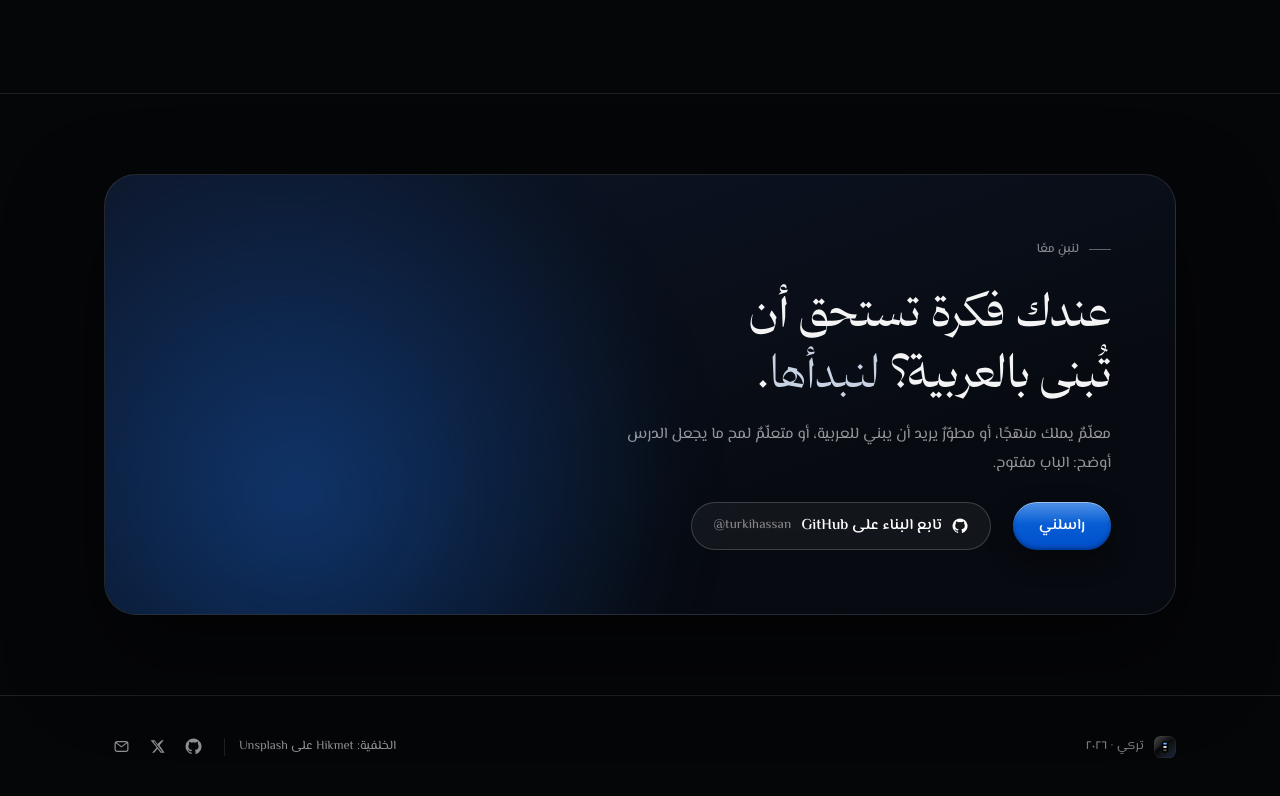
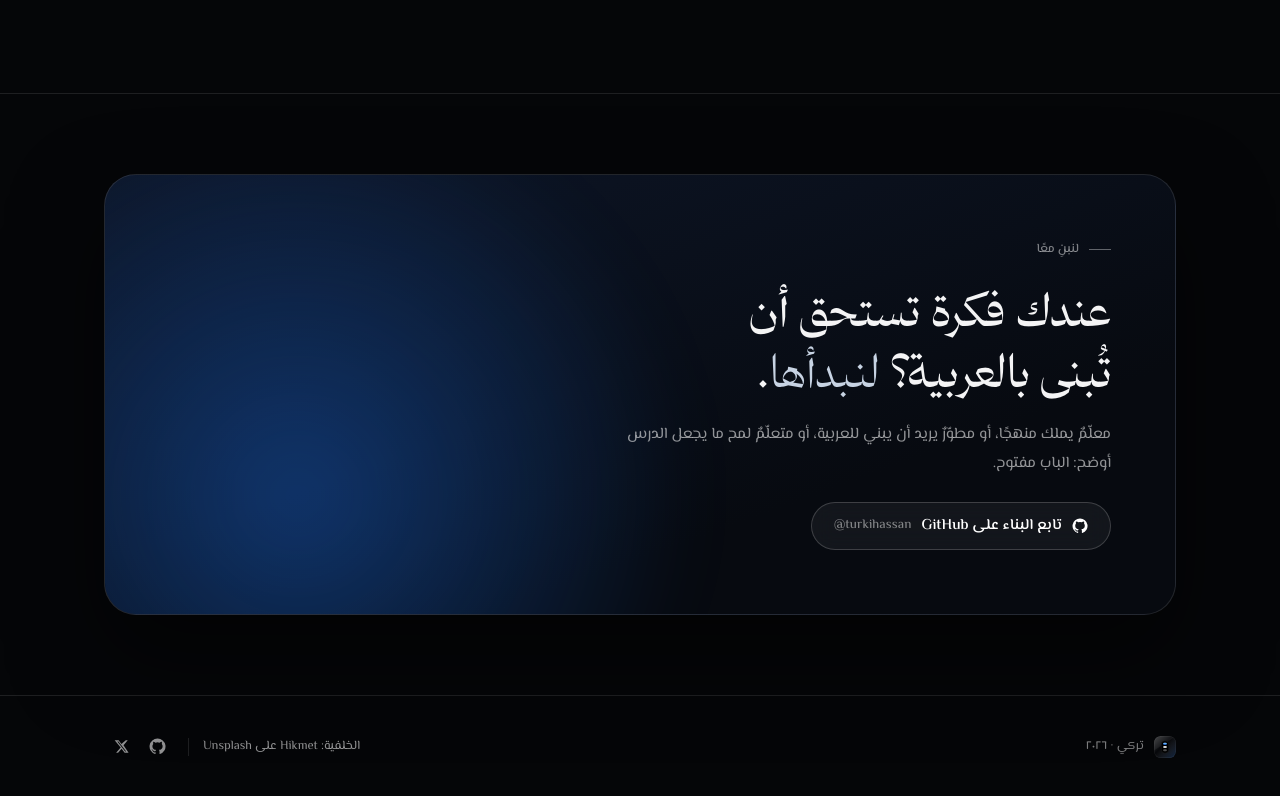
Before and after one commit to TurkiHassan/turki-portfolio, a plain HTML site: page index.html in a window 1280 px wide. Shown: the part 5528-6324 px from the top of the page. Drawn offline with Linux system fonts and the light colour scheme.

Commit message:
Remove email contact from the page
Co-Authored-By: Claude Opus 5.5 <noreply@anthropic.com>
Claude-Session: https://claude.ai/code/session_015oEaGmK8r4gagkuCD8Dbu1

```diff
--- a/app.js
+++ b/app.js
@@ -2,7 +2,7 @@
    Turki — portfolio behaviour
    - Arabic is the authored default; the English dictionary lives here.
    - Scroll drives the work panel: active project, dock icon, live screen.
-   - Reveal system, split headings, language switch, Riyadh clock, mail links, hero rotator.
+   - Reveal system, split headings, language switch, Riyadh clock, hero rotator.
    ========================================================================== */
 
 (() => {
@@ -10,8 +10,6 @@
 
   const $ = (sel, root = document) => root.querySelector(sel);
   const $$ = (sel, root = document) => Array.from(root.querySelectorAll(sel));
-
-  const EMAIL = "hello@example.com";
 
   const PROJECTS = [
     { url: "https://www.iqudrah.com/", domain: "iqudrah.com" },
@@ -125,13 +123,10 @@
     "build.title": "Got an idea that deserves to be built in Arabic? <em>Let's start it</em>.",
     "build.body":
       "A teacher with a method, a developer who wants to build for Arabic, or a learner who noticed what would make a lesson clearer: the door is open.",
-    "build.cta1": "Write to me",
     "build.cta2": "Follow the build on GitHub",
 
     "footer.mark": "Turki · 2026",
     "footer.credit": "Background: Hikmet on Unsplash",
-    "footer.email": "Email",
-    "footer.emailAria": "Email — write to me",
   };
 
   const TITLES = {
@@ -423,12 +418,7 @@
     }, 2800);
   }
 
-  /* ------------------------------------------------------------- mail + lang */
-
-  function initMail() {
-    const href = `mailto:${EMAIL}`;
-    $$("[data-mail]").forEach((el) => el.setAttribute("href", href));
-  }
+  /* ------------------------------------------------------------------ lang */
 
   function setLang(next, persist = true) {
     lang = next === "en" ? "en" : "ar";
@@ -453,7 +443,6 @@
 
   /* ------------------------------------------------------------------ init */
 
-  initMail();
   setLang(lang, false);
   initPanel();
   initRotator();
--- a/index.html
+++ b/index.html
@@ -335,7 +335,6 @@
         <h2 id="build-title" data-reveal style="--reveal-delay:80ms" data-i18n="build.title">عندك فكرة تستحق أن تُبنى بالعربية؟ <em>لنبدأها</em>.</h2>
         <p class="body" data-i18n="build.body">معلّمٌ يملك منهجًا، أو مطوّرٌ يريد أن يبني للعربية، أو متعلّمٌ لمح ما يجعل الدرس أوضح: الباب مفتوح.</p>
         <div class="actions">
-          <a class="buy" href="mailto:hello@example.com" data-mail data-i18n="build.cta1">راسلني</a>
           <a class="ghost" href="https://github.com/turkihassan" target="_blank" rel="noopener">
             <svg viewBox="0 0 24 24" width="16" height="16" fill="currentColor" aria-hidden="true"><path d="M12 .8a11.2 11.2 0 0 0-3.54 21.83c.56.1.77-.24.77-.54v-1.9c-3.13.68-3.79-1.5-3.79-1.5-.51-1.3-1.25-1.65-1.25-1.65-1.02-.7.08-.69.08-.69 1.13.08 1.72 1.16 1.72 1.16 1 1.72 2.63 1.22 3.27.93.1-.73.4-1.22.71-1.5-2.5-.29-5.13-1.25-5.13-5.56 0-1.23.44-2.23 1.16-3.02-.12-.29-.5-1.43.11-2.98 0 0 .95-.3 3.1 1.15a10.7 10.7 0 0 1 5.64 0c2.15-1.45 3.1-1.15 3.1-1.15.61 1.55.23 2.69.11 2.98.72.79 1.16 1.79 1.16 3.02 0 4.32-2.64 5.27-5.15 5.55.41.35.77 1.03.77 2.08v3.09c0 .3.2.65.78.54A11.2 11.2 0 0 0 12 .8Z"/></svg>
             <span data-i18n="build.cta2">تابع البناء على GitHub</span>
@@ -369,12 +368,6 @@
           </a>
           <span class="footer-tip" aria-hidden="true">X</span>
         </li>
-        <li>
-          <a href="mailto:hello@example.com" data-mail aria-label="البريد — راسلني" data-i18n-aria="footer.emailAria">
-            <svg viewBox="0 0 24 24" width="17" height="17" fill="none" stroke="currentColor" stroke-width="1.7" aria-hidden="true"><rect x="3" y="5" width="18" height="14" rx="3"/><path d="m4.2 6.5 7.8 6 7.8-6"/></svg>
-          </a>
-          <span class="footer-tip" aria-hidden="true" data-i18n="footer.email">البريد</span>
-        </li>
       </ul>
     </div>
   </div>
```
Also changed, not shown: 1 other file.
